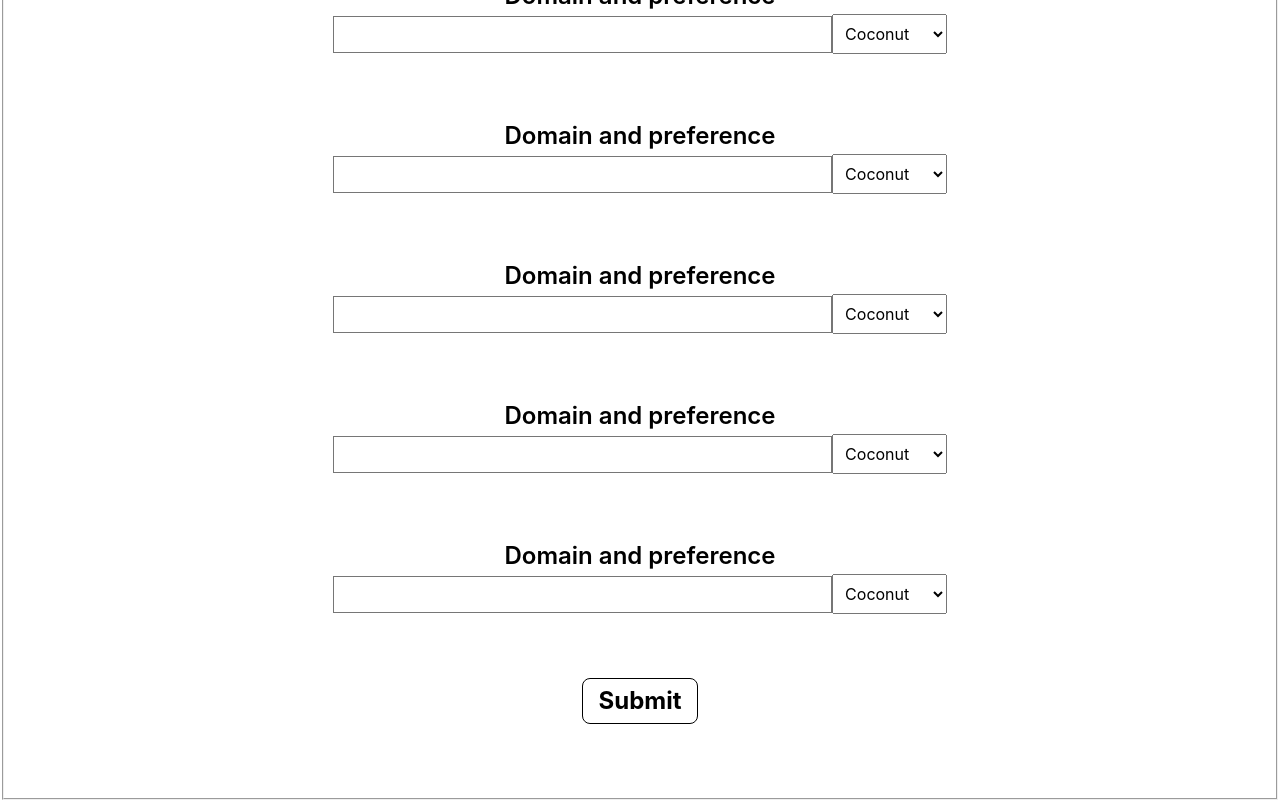
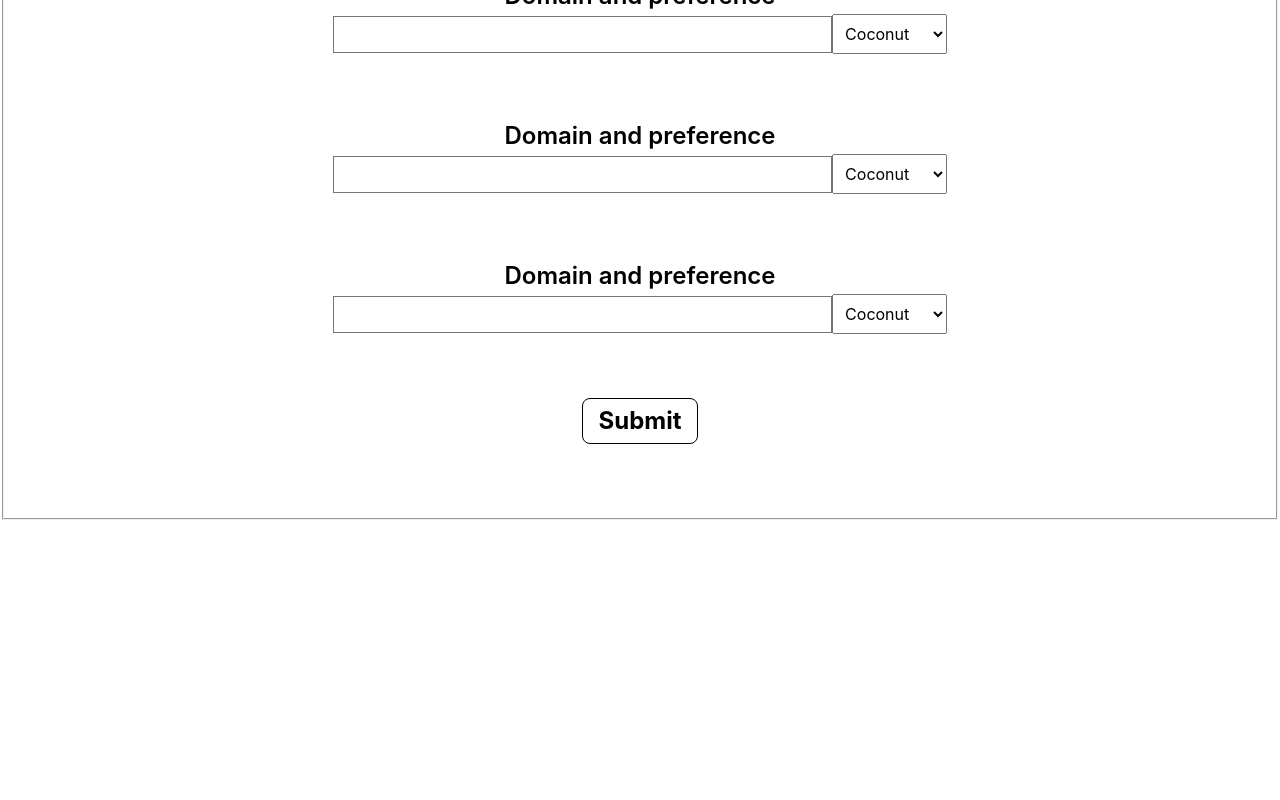
Before and after one commit to Hyperion3112/Final-Year-Project, a React (Create React App) app: page / in a window 1280 px wide. Shown: the part 1136-1936 px from the top of the page. After the commit the page ends 1656 px from the top, so only its background shows below. Built offline with nearby package versions, Linux system fonts and the light colour scheme.

Commit message:
Update signin.js

```diff
--- a/src/signin.js
+++ b/src/signin.js
@@ -18,6 +18,9 @@ class Signin extends React.Component {
       phone1: "",
       phone2: "",
       phone3: "",
+      password1: "",
+      password2: "",
+      password3: "",
       domain1: "",
       domain2: "",
       domain3: "",
@@ -48,6 +51,14 @@ class Signin extends React.Component {
     this.setState({ Name3: event.target.value });
   };
 
+  onPhone1Change = (event) => {
+    this.setState({ phone1: event.target.value });
+  };
+
+  onPhone2Change = (event) => {
+    this.setState({ phone2: event.target.value });
+  };
+
   onEmail1Change = (event) => {
     this.setState({ email1: event.target.value });
   };
@@ -60,15 +71,19 @@ class Signin extends React.Component {
     this.setState({ email3: event.target.value });
   };
 
-  onPhone1Change = (event) => {
+  onPhone3Change = (event) => {
+    this.setState({ phone3: event.target.value });
+  };
+
+  onPassword1Change = (event) => {
     this.setState({ phone1: event.target.value });
   };
 
-  onPhone2Change = (event) => {
+  onPassword2Change = (event) => {
     this.setState({ phone2: event.target.value });
   };
 
-  onPhone3Change = (event) => {
+  onPassword3Change = (event) => {
     this.setState({ phone3: event.target.value });
   };
 
@@ -82,14 +97,6 @@ class Signin extends React.Component {
 
   onDomain3Change = (event) => {
     this.setState({ domain3: event.target.value });
-  };
-
-  onDomain4Change = (event) => {
-    this.setState({ domain4: event.target.value });
-  };
-
-  onDomain5Change = (event) => {
-    this.setState({ domain5: event.target.value });
   };
 
   onSubmit = () => {
@@ -109,11 +116,12 @@ class Signin extends React.Component {
         email1: this.state.email1,
         email2: this.state.email2,
         email3: this.state.email3,
+        password1: this.state.password1,
+        password2: this.state.password2,
+        password3: this.state.password3,
         domain1: this.state.domain1,
         domain2: this.state.domain2,
         domain3: this.state.domain3,
-        domain4: this.state.domain4,
-        domain5: this.state.domain5,
       }),
     });
   };
@@ -340,6 +348,7 @@ class Signin extends React.Component {
                     <option value="mango">Mango</option>
                   </select>
                 </div>
+
                 <div className="pt5">
                   <label className="db pl30 fw6 lh-copy f3">
                     Domain and preference{" "}
@@ -359,6 +368,7 @@ class Signin extends React.Component {
                     <option value="mango">Mango</option>
                   </select>
                 </div>
+
                 <div className="pt5">
                   <label className="db pl30 fw6 lh-copy f3">
                     Domain and preference{" "}
@@ -378,51 +388,13 @@ class Signin extends React.Component {
                     <option value="mango">Mango</option>
                   </select>
                 </div>
-                <div className="pt5">
-                  <label className="db pl30 fw6 lh-copy f3">
-                    Domain and preference{" "}
-                  </label>
-                  <input
-                    className="pa2 input-reset ba bg-transparent hover-bg-black hover-white w-40"
-                    type="text"
-                    name="domain4"
-                    onChange={this.onDomain4Change}
-                  />
-                  <select className=" pa2 ">
-                    <option value="grapefruit">Grapefruit</option>
-                    <option value="lime">Lime</option>
-                    <option selected value="coconut">
-                      Coconut
-                    </option>
-                    <option value="mango">Mango</option>
-                  </select>
-                </div>
-                <div className="pt5">
-                  <label className="db pl30 fw6 lh-copy f3">
-                    Domain and preference{" "}
-                  </label>
-                  <input
-                    className="pa2 input-reset ba bg-transparent hover-bg-black hover-white w-40"
-                    type="text"
-                    name="domain5"
-                    onChange={this.onDomain5Change}
-                  />
-                  <select className=" pa2 ">
-                    <option value="grapefruit">Grapefruit</option>
-                    <option value="lime">Lime</option>
-                    <option selected value="coconut">
-                      Coconut
-                    </option>
-                    <option value="mango">Mango</option>
-                  </select>
-                </div>
 
                 <div className="ma5">
                   <input
                     className="br3 b ph3 pv2 input-reset ba b--black bg-transparent grow pointer f3 dib"
                     type="submit"
                     value="Submit"
-                    //onClick={this.onSubmit}
+                    onClick={this.onSubmit}
                   />
                 </div>
               </fieldset>
```
